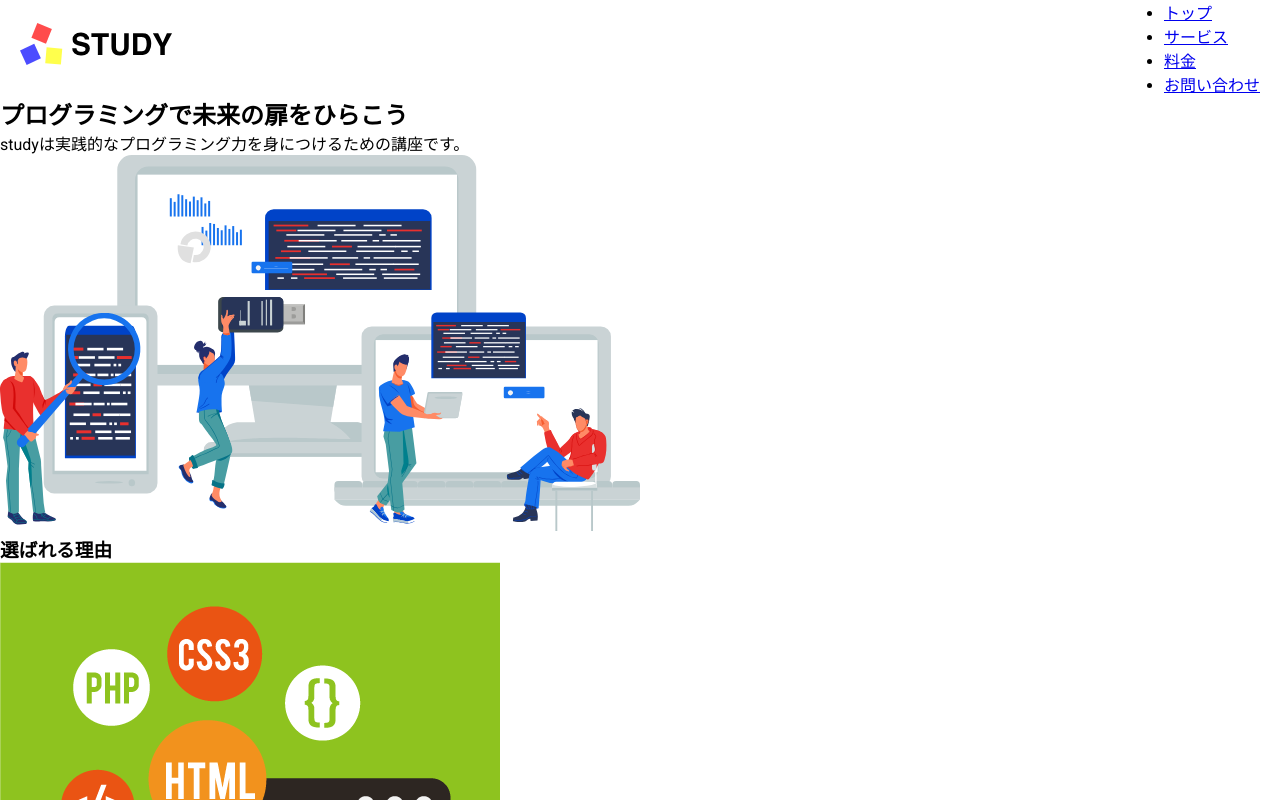
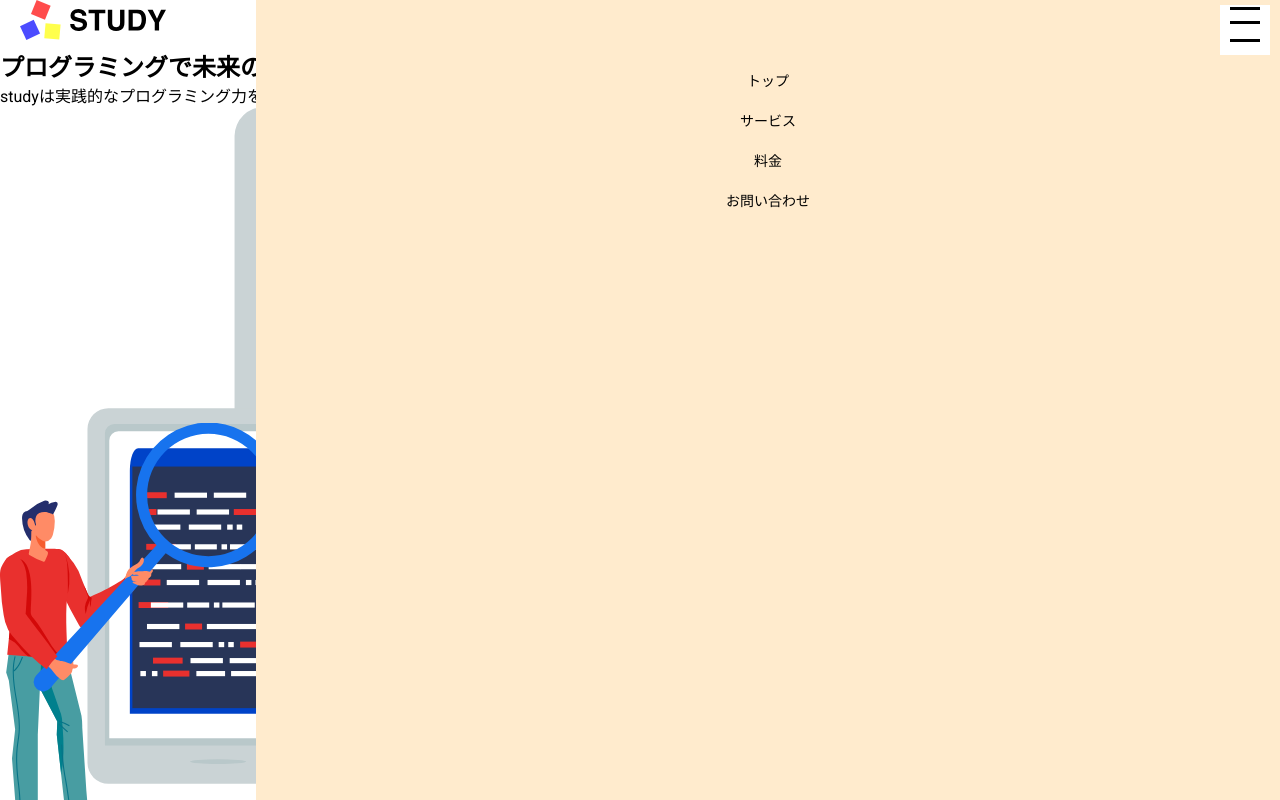
Before and after one commit to kakashi397/STUDY-MyWork, a website: page index.html in a window 1280 px wide. Shown: the top 800 px of the page. Drawn offline with nearby package versions, Linux system fonts and the light colour scheme; some packages are replaced by stand-ins of ours; files that its build step writes are made by us from their sources.

Commit message:
ハンバーガーボタンのアニメーションを実装中

```diff
--- a/index.html
+++ b/index.html
@@ -19,6 +19,11 @@
     <h1 class="c-logo">
       <a href="index.html"><img src="img/common/logo.svg" alt="STUDY"></a>
     </h1>
+    <button class="c-hamburger js-hamburger">
+      <span class="c-hamburger__line"></span>
+      <span class="c-hamburger__line"></span>
+      <span class="c-hamburger__line"></span>
+    </button>
     <nav class="c-nav">
       <ul class="c-nav__list">
         <li class="c-nav__item"><a href="index.html">トップ</a></li>
--- a/js/script.js
+++ b/js/script.js
@@ -0,0 +1,8 @@
+/* ハンバーガーボタン */
+const hamburgerBtn = document.querySelector('js-hamburger');
+
+hamburgerBtn.addEventListener('click', () => {
+  hamburgerBtn.classList.toggle('is-active');
+});
+
+/* スライドメニュー */
--- a/sass/foundation/_base.scss
+++ b/sass/foundation/_base.scss
@@ -1,4 +1,19 @@
+@use './variables' as v;
+
 /* ベース */
+
 body {
   font-family: 'Roboto', 'Noto Sans JP', sans-serif;
+  color: v.$black;
 }
+img {
+  width: 100%;
+  height: auto;
+}
+li {
+  list-style: none;
+}
+a {
+  text-decoration: none;
+  color: inherit;
+}
--- a/sass/foundation/_functions.scss
+++ b/sass/foundation/_functions.scss
@@ -0,0 +1,7 @@
+@use 'sass:math';
+
+// px→rem
+// 16pxをベースとした場合
+@function rem($pixels, $context: 16) {
+  @return math.div($pixels, $context) * 1rem;
+}
--- a/sass/foundation/_variables.scss
+++ b/sass/foundation/_variables.scss
@@ -1,3 +1,6 @@
+@use './functions' as f;
+
+// 色
 $black: #000;
 $keyColor: #FFED58;
 $white: #FFF;
@@ -6,3 +9,14 @@ $background: #FAFAFA;
 $required: #E52D27;
 $line: #707070;
 $form-line: #CCCCCC;
+
+// フォントサイズ
+// // 48-32
+// 28-24
+// 22-
+
+// 20-
+// 16-14
+// 16-
+$navfont: f.rem(14);
+// 12-
--- a/sass/layout/_header.scss
+++ b/sass/layout/_header.scss
@@ -1,9 +1,13 @@
+@use '../foundation/functions' as f;
+
+/* ヘッダー */
+
 .l-header {
   width: 100%;
   max-width: 1400px;
   display: flex;
   justify-content: space-between;
   align-items: center;
-  padding-right: 20px;
-  padding-left: 20px;
+  padding-right: f.rem(20);
+  padding-left: f.rem(20);
 }
--- /dev/null
+++ b/sass/object/component/_hamburger.scss
@@ -0,0 +1,45 @@
+@use '../../foundation/functions' as f;
+@use '../../foundation/variables' as v;
+
+/* ハンバーガーボタン */
+.c-hamburger {
+  width: f.rem(50);
+  height: f.rem(50);
+  position: fixed;
+  top: f.rem(5);
+  right: f.rem(10);
+  z-index: 30;
+  cursor: pointer;
+  background-color: #fff;
+  &__line {
+    width: f.rem(30);
+    height: f.rem(3);
+    background-color: v.$black;
+    display: inline-block;
+    position: absolute;
+    left: f.rem(10);
+    transition: 0.3s;
+    &:nth-of-type(1) {
+      top: f.rem(16);
+    }
+    &:nth-of-type(2) {
+      top: f.rem(2);
+    }
+    &:nth-of-type(3) {
+      top: f.rem(34);
+    }
+  }
+  &.is-active {
+    .c-hamburger__line:nth-of-type(1) {
+      top: 24px;
+      transform: rotate(-45deg);
+    }
+    .c-hamburger__line:nth-of-type(2) {
+      opacity: 0;
+    }
+    .c-hamburger__line:nth-of-type(3) {
+      top: 24px;
+      transform: rotate(45deg);
+    }
+  }
+}
--- /dev/null
+++ b/sass/object/component/_logo.scss
@@ -0,0 +1,5 @@
+/* ロゴ */
+
+.c-logo {
+  width: clamp(120px, 108.416px + 2.97vw, 150px);
+}
--- /dev/null
+++ b/sass/object/component/_nav.scss
@@ -0,0 +1,26 @@
+@use '../../foundation/variables' as v;
+@use '../../foundation/functions' as f;
+
+/* ナビゲーション */
+
+.c-nav {
+  width: 80%;
+  height: 100vh;
+  position: fixed;
+  top: 0;
+  right: 0;//後ほど-80%にする
+  z-index: 20;
+  font-size: v.$navfont;
+  background-color: blanchedalmond;//この色は後で白に変更
+  padding-top: f.rem(70);
+  &.active {
+    right: 0;
+  }
+  &__list {
+    display: flex;
+    flex-direction: column;
+    align-items: center;
+    gap: f.rem(20);
+  }
+
+}
--- a/sass/style.scss
+++ b/sass/style.scss
@@ -1,2 +1,5 @@
 @use "setting";
 @use "./layout/header";
+@use "./object/component/logo";
+@use "./object/component/nav";
+@use "./object/component/hamburger";
```
